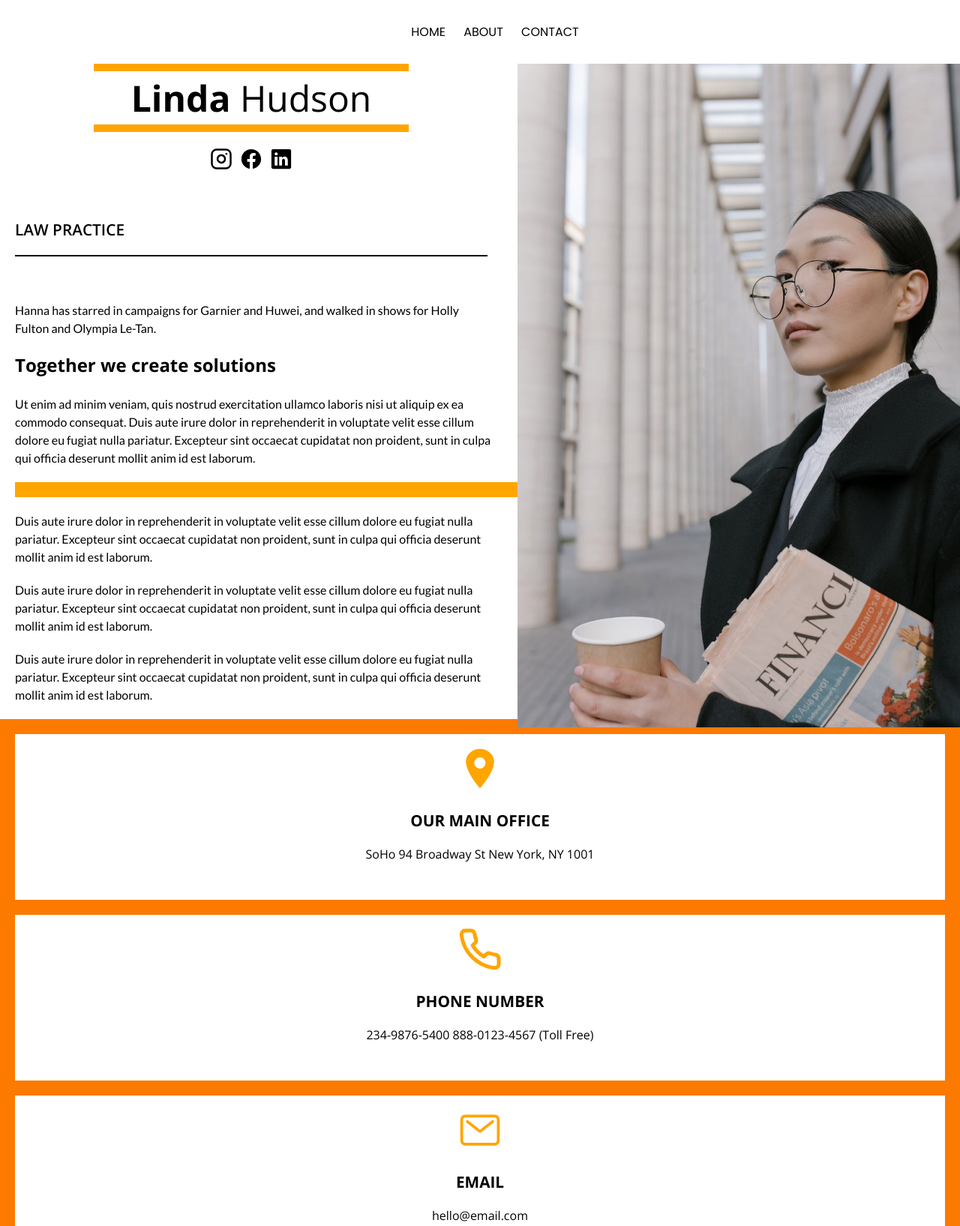
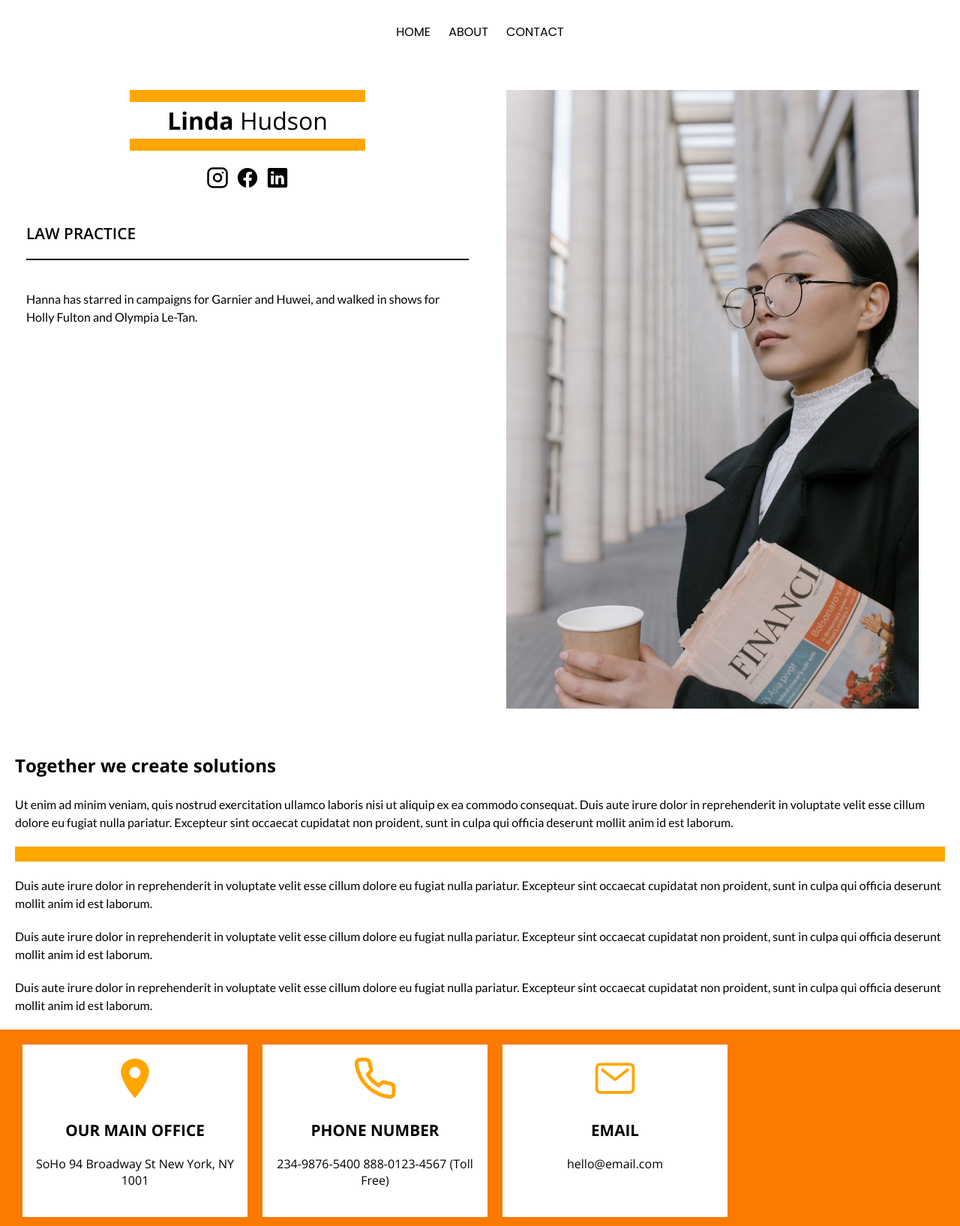
Before and after one commit to gus0117/lawyer-portfolio-1, a plain HTML site: page index.html in a window 1280 px wide. Shown: the top 1635 px of the page at 75% size. Drawn offline with nearby package versions, Linux system fonts and the light colour scheme.

Commit message:
agregado grid responsivo

```diff
--- a/css/style.css
+++ b/css/style.css
@@ -37,6 +37,7 @@ html {
 .name-block {
     display: flex;
     justify-content: center;
+    margin-top: 20px;
 }
 
 .name {
@@ -44,7 +45,7 @@ html {
     text-align: center;
     border-style: solid none;
     border-color: orange;
-    border-width: 10px;
+    border-width: 1rem;
     font-size: 2rem;
     padding: 3px 50px;
 }
@@ -73,7 +74,7 @@ html {
     padding-bottom: 20px;
     border-width: 2px;
     text-transform: uppercase;
-    margin: 60px auto;
+    margin: 40px auto;
 }
 
 .description-1 {
@@ -127,6 +128,10 @@ html {
     font-family: 'Open Sans', sans-serif;
     padding-top: 16px;
     padding-bottom: 50px;
+    max-width: 300px;
+    margin-left: 10px;
+    margin-right: 10px;
+    min-height: 230px;
 }
 
 .icon-card {
@@ -170,6 +175,7 @@ html {
 .contact-form {
     display: flex;
     justify-content: center;
+    padding: 0 20px;
 }
 
 .form-group {
@@ -219,32 +225,52 @@ html {
     font-family: 'Poppins', sans-serif;
     font-weight: 400;
     border-style: none;
+    padding: 5px 0;
 }
 
-@media only screen and (min-width: 715px) {
-    .left-side {
-        float: left;
-        width: 50%;
-        padding-right: 10px;
+.row::after {
+    content: "";
+    clear: both;
+    display: table;
   }
 
-    .right-side {
-        float: right;
-        width: 50%;
-        padding-left: 10px;
+  [class*="col-"] {
+    float: left;
+    padding: 15px;
   }
 
-    .container {
+  /* For mobile phones: */
+[class*="col-"] {
     width: 100%;
   }
 
-    .photo {
-        padding-top: 0;
-        margin-top: 0;
+  @media only screen and (min-width: 600px) {
+    /* For tablets: */
+    .col-s-1 {width: 8.33%;}
+    .col-s-2 {width: 16.66%;}
+    .col-s-3 {width: 25%;}
+    .col-s-4 {width: 33.33%;}
+    .col-s-5 {width: 41.66%;}
+    .col-s-6 {width: 50%;}
+    .col-s-7 {width: 58.33%;}
+    .col-s-8 {width: 66.66%;}
+    .col-s-9 {width: 75%;}
+    .col-s-10 {width: 83.33%;}
+    .col-s-11 {width: 91.66%;}
+    .col-s-12 {width: 100%;}
   }
-
-    .name {
-        font-size: 3rem;
-        text-align: left;
+  @media only screen and (min-width: 768px) {
+    /* For desktop: */
+    .col-1 {width: 8.33%;}
+    .col-2 {width: 16.66%;}
+    .col-3 {width: 25%;}
+    .col-4 {width: 33.33%;}
+    .col-5 {width: 41.66%;}
+    .col-6 {width: 50%;}
+    .col-7 {width: 58.33%;}
+    .col-8 {width: 66.66%;}
+    .col-9 {width: 75%;}
+    .col-10 {width: 83.33%;}
+    .col-11 {width: 91.66%;}
+    .col-12 {width: 100%;}
   }
-}
--- a/index.html
+++ b/index.html
@@ -18,8 +18,9 @@
         </nav>
     </header>
 
-    <main id="home" class="container">
-        <div class="left-side">
+    <main id="home" class="container home">
+        <div class="row">
+            <div class="col-6">
                 <div class="name-block">
                     <p class="name">
                         <b>Linda</b> Hudson
@@ -63,9 +64,10 @@
                     <p>Hanna has starred in campaigns for Garnier and Huwei, and walked in shows for Holly Fulton and Olympia Le-Tan.</p>
                 </div>
             </div>
-        <div class="right-side">
+            <div class="col-6">
                 <div class="photo">
                     <img src="./assets/photo.jpeg" alt="" srcset="">
+                </div>
             </div>
         </div>
     </main>
@@ -91,8 +93,8 @@
     </section>
 
     <section id="contact" class="container-fluid bg-orange">
-        <div class="cards">
-            <div class="card">
+        <div class="cards row">
+            <div class="card col-6">
                 <div class="icon-card">
                     <svg width="60" height="60" fill="currentColor" viewBox="0 0 24 24" xmlns="http://www.w3.org/2000/svg">
                         <path d="M12 1.5c-4.14 0-7.5 3.024-7.5 6.75 0 6 7.5 14.25 7.5 14.25s7.5-8.25 7.5-14.25c0-3.726-3.36-6.75-7.5-6.75ZM12 12a3 3 0 1 1 0-5.999A3 3 0 0 1 12 12Z"></path>
@@ -106,7 +108,7 @@
                 </div>
             </div>
 
-            <div class="card">
+            <div class="card col-6">
                 <div class="icon-card">
                     <svg width="60" height="60" fill="none" stroke="currentColor" stroke-linecap="round" stroke-linejoin="round" stroke-width="2" viewBox="0 0 24 24" xmlns="http://www.w3.org/2000/svg">
                         <path d="M22 16.92v3a2 2 0 0 1-2.18 2 19.79 19.79 0 0 1-8.63-3.07 19.5 19.5 0 0 1-6-6 19.79 19.79 0 0 1-3.07-8.67A2 2 0 0 1 4.11 2h3a2 2 0 0 1 2 1.72 12.84 12.84 0 0 0 .7 2.81 2 2 0 0 1-.45 2.11L8.09 9.91a16 16 0 0 0 6 6l1.27-1.27a2 2 0 0 1 2.11-.45 12.84 12.84 0 0 0 2.81.7A2 2 0 0 1 22 16.92z"></path>
@@ -121,7 +123,7 @@
                 </div>
             </div>
 
-            <div class="card">
+            <div class="card col-6">
                 <div class="icon-card">
                     <svg width="60" height="60" fill="none" stroke="currentColor" stroke-linecap="round" stroke-linejoin="round" stroke-width="1.5" viewBox="0 0 24 24" xmlns="http://www.w3.org/2000/svg">
                         <path d="M19.875 4.5H4.125c-1.036 0-1.875.84-1.875 1.875v11.25c0 1.035.84 1.875 1.875 1.875h15.75c1.035 0 1.875-.84 1.875-1.875V6.375c0-1.036-.84-1.875-1.875-1.875Z"></path>
```
Lines whose indentation alone changed are shown as unchanged.
